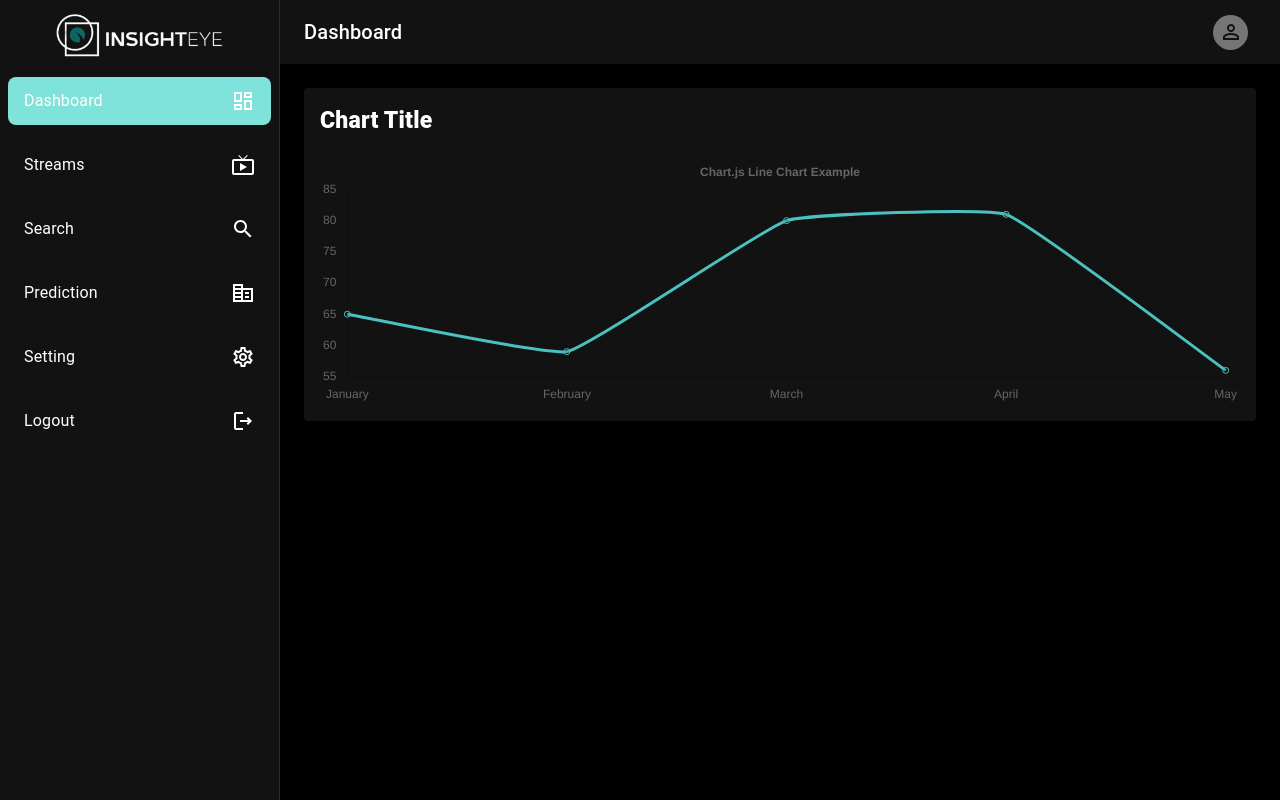
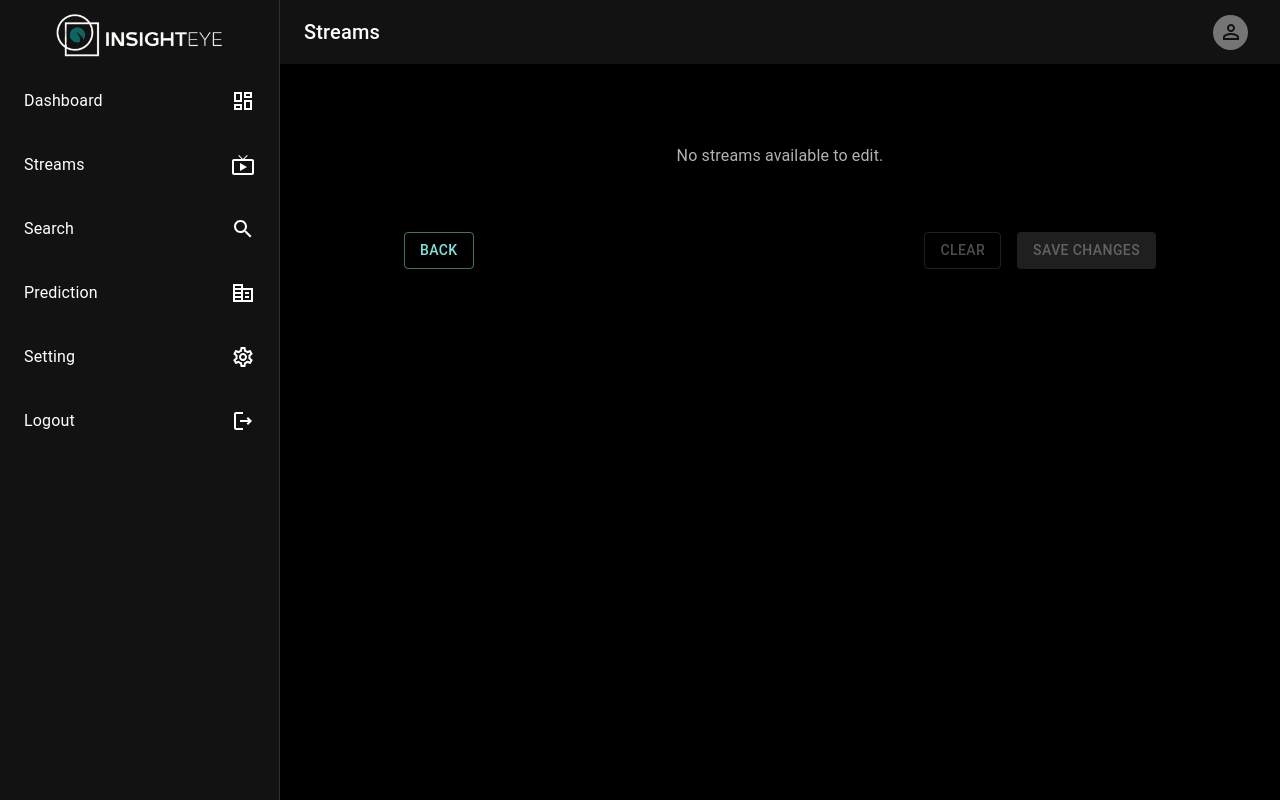
Before and after one commit to randa-11295/Insight-eye, a React (Create React App) app: page /streams/update-streams in a window 1280 px wide. Before the commit this address led to /. Built offline with nearby package versions, Linux system fonts and the light colour scheme.

Commit message:
update values in formik

```diff
--- a/src/Pages/Stream/AddStream.js
+++ b/src/Pages/Stream/AddStream.js
@@ -61,7 +61,7 @@ const AddStream = () => {
       };
     return (
         <Holder>
-            <Box >
+            <Box  component="form">
                 <InputTextCustom formik={formik} name="name" label="Name" placeholder="add your Stream Name" />
                 <InputTextCustom formik={formik} name="path" label="Source" placeholder="add Stream Source or Stream Path" />
                 <SelectCustom formik={formik} arr={["test", "hi", "here"]} name="type" label="type" />
--- a/src/Pages/Stream/Streams.js
+++ b/src/Pages/Stream/Streams.js
@@ -90,7 +90,7 @@ const Streams = () => {
                     <CustomBtn
                         disable={selectedData?.length < 1}
                         isLined
-                        handle={() => navigate("/streams/add-stream")}
+                        handle={() => navigate("/streams/update-streams")}
                     >
                         Update
                     </CustomBtn>
--- /dev/null
+++ b/src/Pages/Stream/UpdateStreams.js
@@ -0,0 +1,184 @@
+import React from 'react';
+import {
+  Box,
+  TextField,
+  Select,
+  MenuItem,
+  FormControl,
+  InputLabel,
+  Button,
+  Stack,
+  Typography,
+  Paper,
+  FormHelperText,
+} from '@mui/material';
+import { useFormik } from 'formik';
+import * as yup from 'yup';
+import { selectedStreamState } from "../../Recoil/RecoilState"
+import { useRecoilState } from "recoil";
+
+
+
+
+const validationSchema = yup.object({
+  streams: yup.array().of(
+    yup.object({
+      id: yup.string().required(),
+      name: yup.string().required('Name is required'),
+      path: yup.string().required('Source path is required'),
+      type: yup.string().required('Type is required')
+    })
+  )
+});
+
+export default function UpdateStreams({
+  loading = false,
+  onSubmit,
+  onBack
+}) {
+
+  const [selectedData] = useRecoilState(selectedStreamState);
+
+  const formik = useFormik({
+    initialValues: {
+      streams: selectedData
+    },
+    // validationSchema,
+    // enableReinitialize: true,
+    onSubmit: (values) => {
+      console.log("original",selectedData);
+      console.log("update",values.streams);
+    },
+  });
+
+
+
+  const handleReset = () => {
+    formik.resetForm();
+  };
+
+  return (
+    <Box component="form" onSubmit={formik.handleSubmit} sx={{ maxWidth: '800px', mx: 'auto', p: 3 }}>
+      {formik.values.streams.length > 0 ? (
+        formik.values.streams.map((stream, index) => (
+          <Paper
+            key={stream.id}
+            elevation={1}
+            sx={{ mb: 3, p: 3 }}
+          >
+            <Stack spacing={3}>
+              <TextField
+                fullWidth
+                label="Name"
+                name={`streams.${index}.name`}
+                placeholder="Enter Stream Name"
+                value={stream.name}
+                onChange={formik.handleChange}
+                onBlur={formik.handleBlur}
+                error={Boolean(
+                  formik.touched.streams?.[index]?.name &&
+                  formik.errors.streams?.[index]?.name
+                )}
+                helperText={
+                  formik.touched.streams?.[index]?.name &&
+                  formik.errors.streams?.[index]?.name
+                }
+              />
+
+              <TextField
+                fullWidth
+                label="Source"
+                name={`streams.${index}.path`}
+                placeholder="Enter Stream Path"
+                value={stream.path}
+                onChange={formik.handleChange}
+                onBlur={formik.handleBlur}
+                error={Boolean(
+                  formik.touched.streams?.[index]?.path &&
+                  formik.errors.streams?.[index]?.path
+                )}
+                helperText={
+                  formik.touched.streams?.[index]?.path &&
+                  formik.errors.streams?.[index]?.path
+                }
+              />
+
+              <FormControl
+                fullWidth
+                error={Boolean(
+                  formik.touched.streams?.[index]?.type &&
+                  formik.errors.streams?.[index]?.type
+                )}
+              >
+                <InputLabel>Type</InputLabel>
+                <Select
+                  name={`streams.${index}.type`}
+                  value={stream.type}
+                  label="Type"
+                  onChange={formik.handleChange}
+                  onBlur={formik.handleBlur}
+                >
+                  {["test", "hi", "here"].map((option) => (
+                    <MenuItem key={option} value={option}>
+                      {option}
+                    </MenuItem>
+                  ))}
+                </Select>
+                {formik.touched.streams?.[index]?.type &&
+                  formik.errors.streams?.[index]?.type && (
+                    <FormHelperText>
+                      {formik.errors.streams[index].type}
+                    </FormHelperText>
+                  )}
+              </FormControl>
+            </Stack>
+          </Paper>
+        ))
+      ) : (
+        <Typography
+          variant="body1"
+          color="text.secondary"
+          align="center"
+          sx={{ py: 4 }}
+        >
+          No streams available to edit.
+        </Typography>
+      )}
+
+      <Stack
+        direction="row"
+        justifyContent="space-between"
+        alignItems="center"
+        sx={{ mt: 4 }}
+      >
+        <Button
+          variant="outlined"
+          onClick={onBack}
+
+        >
+          Back
+        </Button>
+
+        <Stack direction="row" spacing={2}>
+          <Button
+            variant="outlined"
+            onClick={handleReset}
+
+            disabled={!formik.dirty}
+          >
+            Clear
+          </Button>
+
+          <Button
+            variant="contained"
+            type="submit"
+            disabled={loading || !formik.dirty || !formik.isValid}
+
+          >
+            Save Changes
+          </Button>
+        </Stack>
+      </Stack>
+    </Box>
+  );
+}
--- a/src/routes/index.js
+++ b/src/routes/index.js
@@ -7,6 +7,7 @@ import {
 import HomePage from "../Pages/Home";
 import Dashboard from "../Pages/Dashboard";
 import AddStream from "../Pages/Stream/AddStream";
+import UpdateStreams from "../Pages/Stream/UpdateStreams";
 import Stream from "../Pages/Stream/Streams"
 import ShowStreams from "../Pages/Stream/ShowStreams";
 
@@ -20,6 +21,7 @@ export const AppRouter = () => {
           <Route path="/streams" element={<Stream />} />
           <Route path="/streams/add-stream" element={<AddStream />} />
           <Route path="/streams/show-streams" element={<ShowStreams />} />
+          <Route path="/streams/update-streams" element={<UpdateStreams />} />
           <Route path="/search" element={<h1>search</h1>} />
           <Route path="*" element={<Navigate to="/" />} />
         </Route>
```
